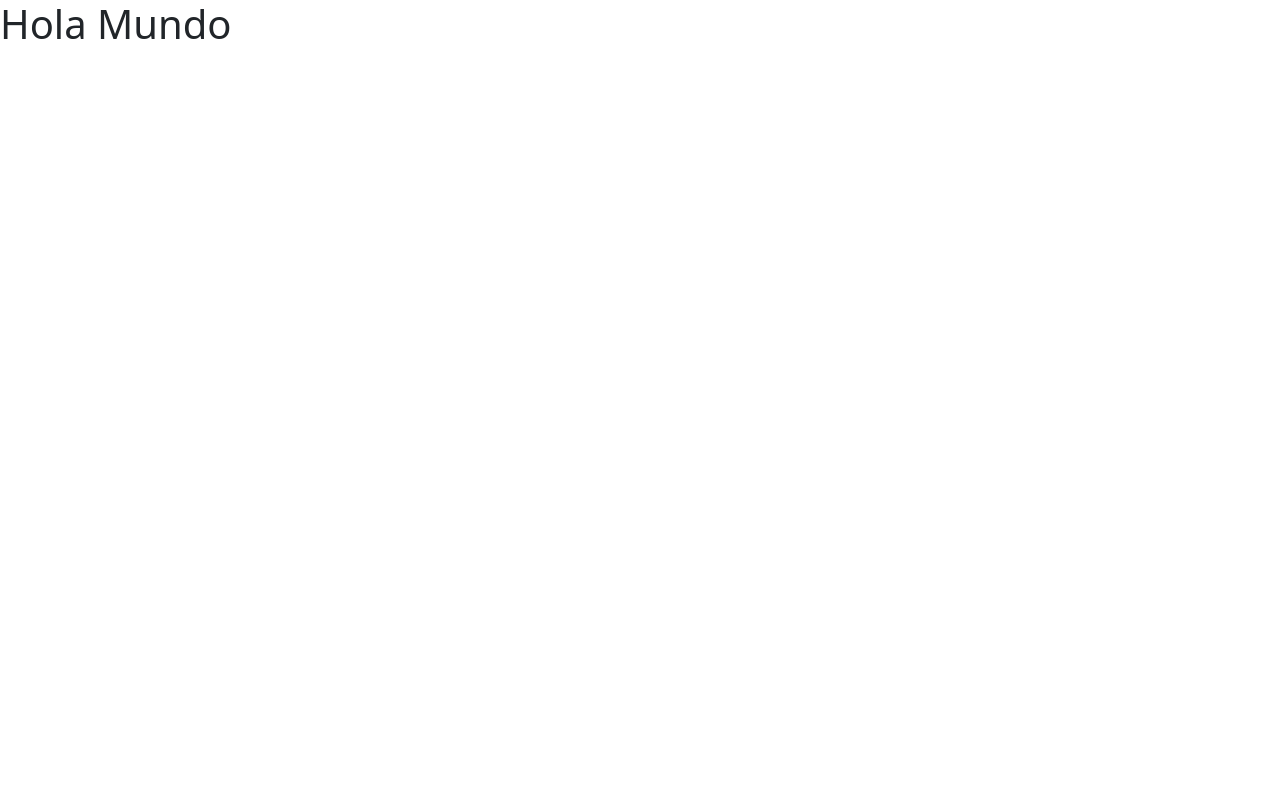
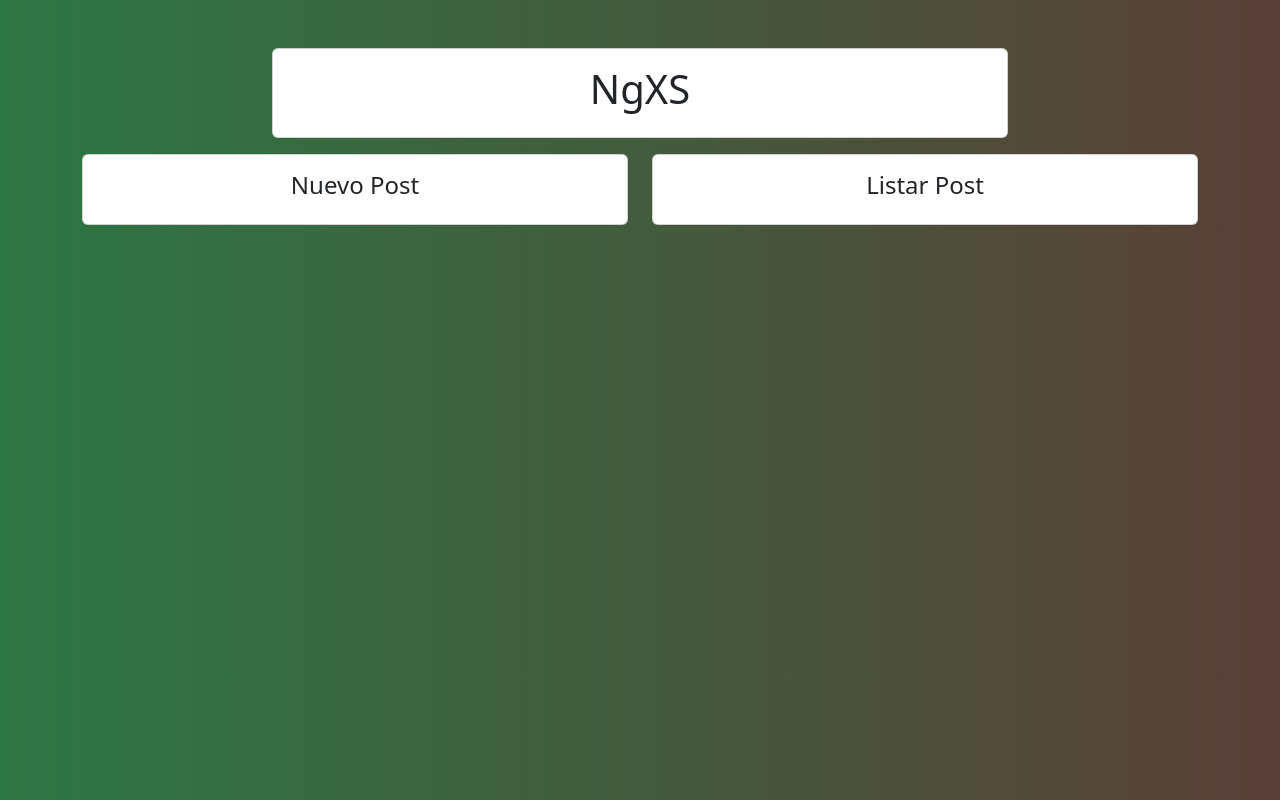
Before and after one commit to truizdiaz/ngxs-post, an Angular app: page / in a window 1280 px wide. Built offline with nearby package versions, Linux system fonts and the light colour scheme.

Commit message:
ui gradient

```diff
--- a/src/app/app.component.html
+++ b/src/app/app.component.html
@@ -1 +1,28 @@
-<h1>Hola Mundo</h1>
+<div class="container mt-5">
+  <div class="row">
+    <div class="col-lg-8 offset-lg-2">
+      <div class="card text-center">
+        <div class="card-body">
+          <h1>NgXS</h1>
+        </div>
+      </div>
+    </div>
+  </div>
+
+  <div class="row mt-3 text-center">
+    <div class="col-lg-6">
+      <div class="card">
+        <div class="card-body">
+          <h4>Nuevo Post</h4>
+        </div>
+      </div>
+    </div>
+    <div class="col-lg-6">
+      <div class="card">
+        <div class="card-body">
+          <h4>Listar Post</h4>
+        </div>
+      </div>
+    </div>
+  </div>
+</div>
--- a/src/app/app.module.ts
+++ b/src/app/app.module.ts
@@ -2,10 +2,14 @@ import { NgModule } from '@angular/core';
 import { BrowserModule } from '@angular/platform-browser';
 
 import { AppComponent } from './app.component';
+import { ListarPostComponent } from './components/listar-post/listar-post.component';
+import { NuevoPostComponent } from './components/nuevo-post/nuevo-post.component';
 
 @NgModule({
   declarations: [
-    AppComponent
+    AppComponent,
+    ListarPostComponent,
+    NuevoPostComponent
   ],
   imports: [
     BrowserModule
--- /dev/null
+++ b/src/app/components/listar-post/listar-post.component.html
@@ -0,0 +1 @@
+<p>listar-post works!</p>
--- /dev/null
+++ b/src/app/components/listar-post/listar-post.component.ts
@@ -0,0 +1,15 @@
+import { Component, OnInit } from '@angular/core';
+
+@Component({
+  selector: 'app-listar-post',
+  templateUrl: './listar-post.component.html',
+  styleUrls: ['./listar-post.component.css']
+})
+export class ListarPostComponent implements OnInit {
+
+  constructor() { }
+
+  ngOnInit(): void {
+  }
+
+}
--- /dev/null
+++ b/src/app/components/nuevo-post/nuevo-post.component.html
@@ -0,0 +1 @@
+<p>nuevo-post works!</p>
--- /dev/null
+++ b/src/app/components/nuevo-post/nuevo-post.component.ts
@@ -0,0 +1,15 @@
+import { Component, OnInit } from '@angular/core';
+
+@Component({
+  selector: 'app-nuevo-post',
+  templateUrl: './nuevo-post.component.html',
+  styleUrls: ['./nuevo-post.component.css']
+})
+export class NuevoPostComponent implements OnInit {
+
+  constructor() { }
+
+  ngOnInit(): void {
+  }
+
+}
--- /dev/null
+++ b/src/app/interfaces/post.ts
@@ -0,0 +1,5 @@
+export interface Post {
+    id: string,
+    nombre: string,
+    descripcion: string
+}
--- a/src/styles.css
+++ b/src/styles.css
@@ -1 +1,6 @@
 /* You can add global styles to this file, and also import other style files */
+body {
+    background: #5A3F37;  /* fallback for old browsers */
+    background: -webkit-linear-gradient(to right, #2C7744, #5A3F37);  /* Chrome 10-25, Safari 5.1-6 */
+    background: linear-gradient(to right, #2C7744, #5A3F37); /* W3C, IE 10+/ Edge, Firefox 16+, Chrome 26+, Opera 12+, Safari 7+ */
+}
```
Also changed, not shown: src/app/components/listar-post/listar-post.component.css (added), src/app/components/nuevo-post/nuevo-post.component.css (added), 2 other files (tests, documents, lock files or other folders).
